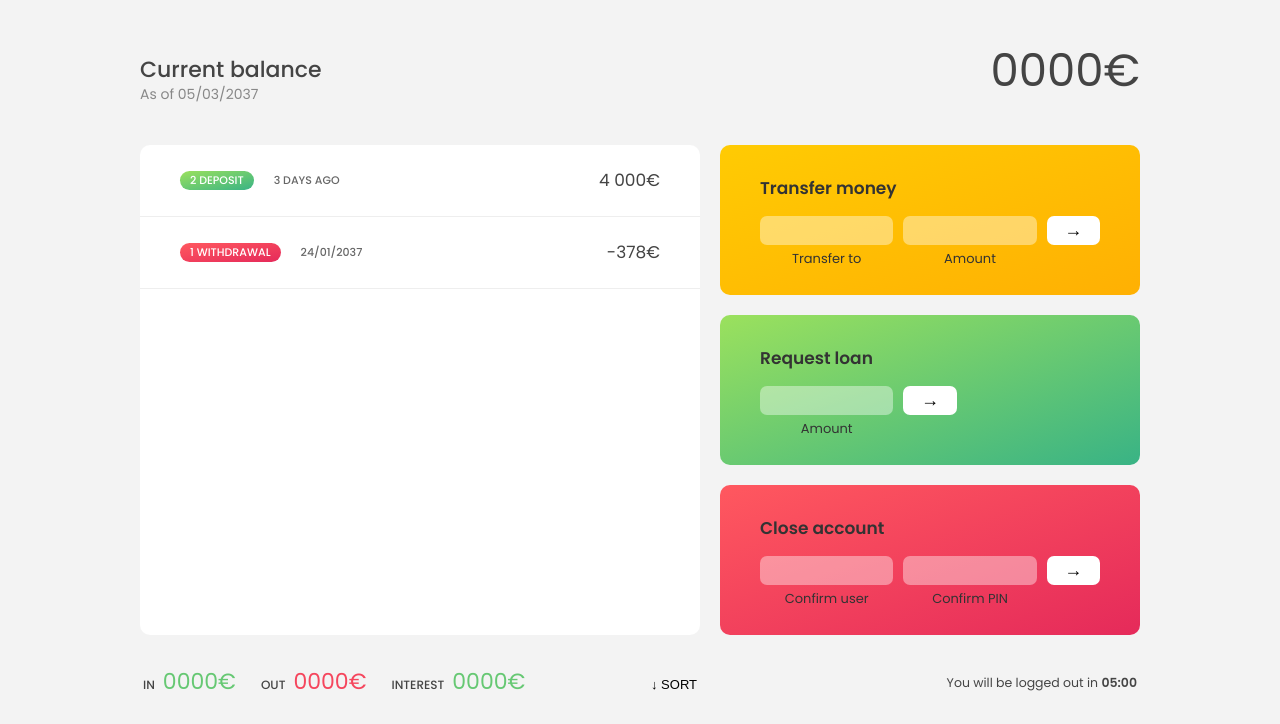
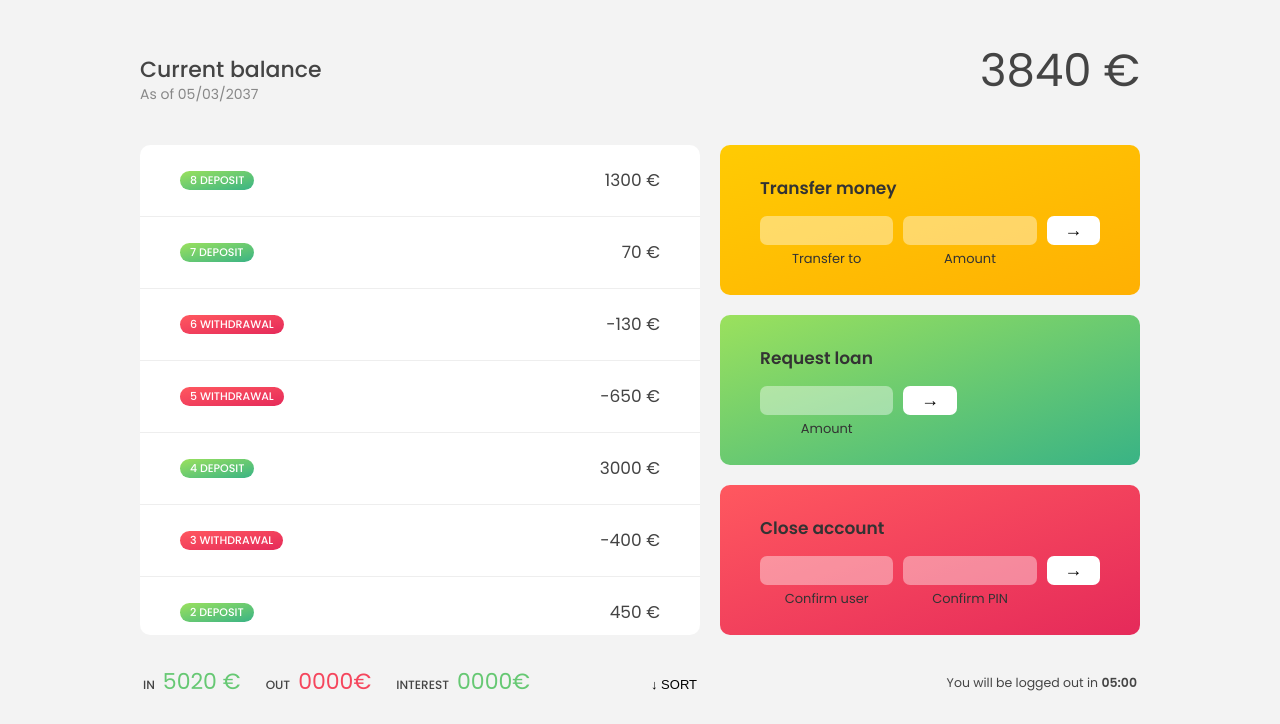
Before and after one commit to TomaszKoniecznyIT/JavaScriptUdemy, a plain HTML site: page complete-javascript-course-master/11-Arrays-Bankist/starter/index.html in a window 1280 px wide. Shown: the part 76-800 px from the top of the page. Drawn offline with Linux system fonts and the light colour scheme.

Commit message:
add calcDisplaySummary in

```diff
--- a/complete-javascript-course-master/11-Arrays-Bankist/starter/index.html
+++ b/complete-javascript-course-master/11-Arrays-Bankist/starter/index.html
@@ -123,8 +123,8 @@
       &copy; by Jonas Schmedtmann. Don't claim as your own :)
     </footer> -->
 
-    <!-- <script src="script.js"></script> -->
+    <script src="script.js"></script>
     <!-- <script src="challenge_1.js"></script> -->
-    <script src="challenge_2.js"></script>
+    <!-- <script src="challenge_2.js"></script> -->
   </body>
 </html>
--- a/complete-javascript-course-master/11-Arrays-Bankist/starter/script.js
+++ b/complete-javascript-course-master/11-Arrays-Bankist/starter/script.js
@@ -255,7 +255,7 @@ const displayMovements = function (movements, sort = false) {
         <div class="movements__type movements__type--${type}">${
       i + 1
     } ${type}</div>
-        <div class="movements__value">${mov}€</div>
+        <div class="movements__value">${mov} €</div>
       </div>
     `;
 
@@ -268,7 +268,7 @@ displayMovements(account1.movements);
 // 153.
 const calcDisplayBalance = function (movments) {
   const balance = movements.reduce((acc, mov) => acc + mov, 0);
-  labelBalance.textContent = `${balance} EUR`;
+  labelBalance.textContent = `${balance} €`;
 };
 calcDisplayBalance(account1.movements);
 
@@ -284,4 +284,12 @@ const createUsernames = function (accs) {
 };
 createUsernames(accounts);
 
-// console.log(accounts);
+// 155.
+const calcDisplaySummary = function (movement) {
+  const incomes = movements
+    .filter(mov => mov > 0)
+    .reduce((acc, mov) => acc + mov, 0);
+  labelSumIn.textContent = `${incomes} €`;
+};
+
+calcDisplaySummary(account1.movements);
```
